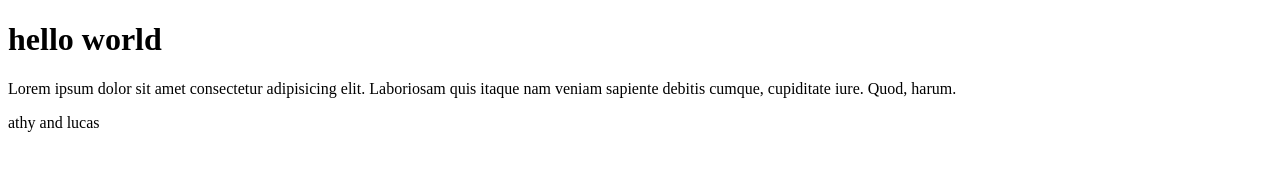
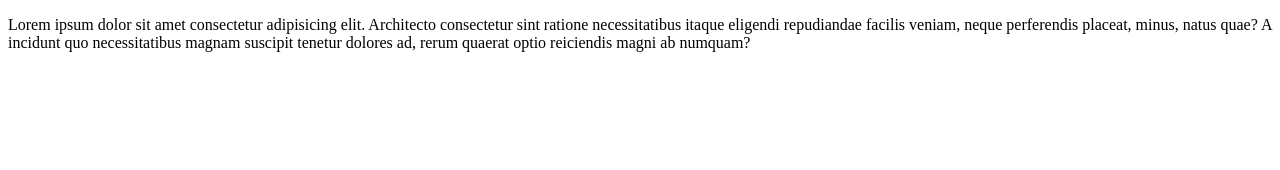
Before and after one commit to rimaakhter/first-project, a plain HTML site: page index.html in a window 1280 px wide. Drawn offline with Linux system fonts and the light colour scheme.

Commit message:
Updated HTML content

```diff
--- a/index.html
+++ b/index.html
@@ -6,8 +6,6 @@
     <title>Document</title>
 </head>
 <body>
-    <h1>hello world</h1>
-    <p>Lorem ipsum dolor sit amet consectetur adipisicing elit. Laboriosam quis itaque nam veniam sapiente debitis cumque, cupiditate iure. Quod, harum.</p>
-<p>athy and lucas</p>
+  <p>Lorem ipsum dolor sit amet consectetur adipisicing elit. Architecto consectetur sint ratione necessitatibus itaque eligendi repudiandae facilis veniam, neque perferendis placeat, minus, natus quae? A incidunt quo necessitatibus magnam suscipit tenetur dolores ad, rerum quaerat optio reiciendis magni ab numquam?</p>
 </body>
 </html>
```
